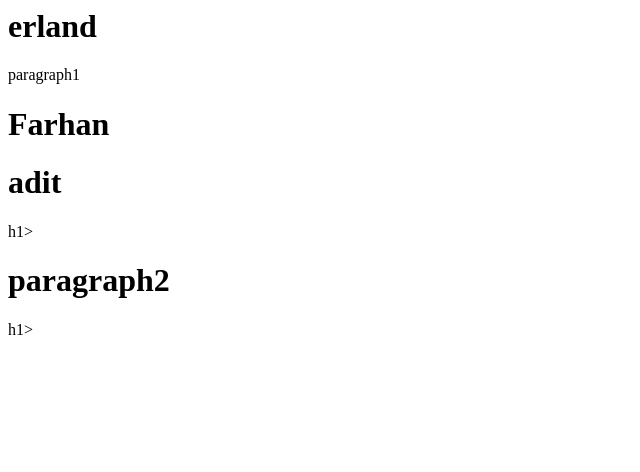
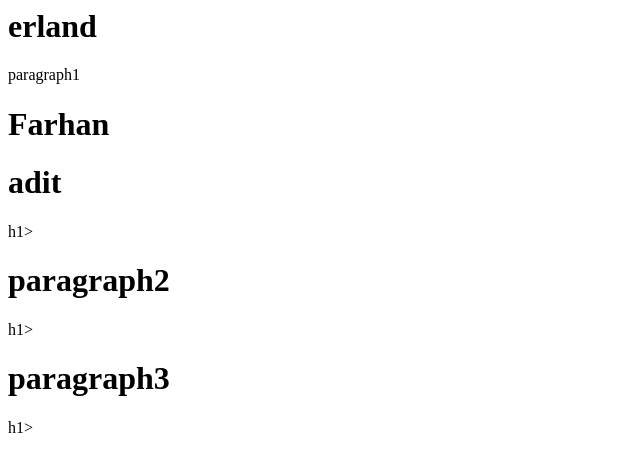
Before and after one commit to adkurniawan-cmd/salty, a plain HTML site: page index.html in a window 1280 px wide. Shown: the whole page, without its empty margins (0-640 px from the left). Drawn offline with Linux system fonts and the light colour scheme.

Commit message:
perbuhana ga tau

```diff
--- a/index.html
+++ b/index.html
@@ -3,3 +3,4 @@
 <h1>Farhan</h1>
 <h1>adit</h1>h1>
 <h1>paragraph2</h1>h1>
+<h1>paragraph3</h1>h1>
```
